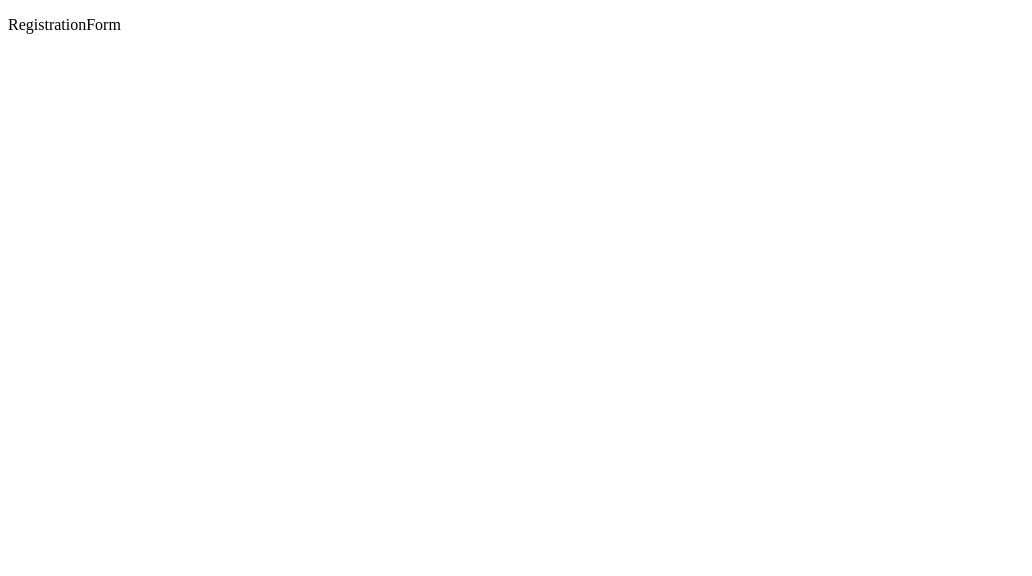
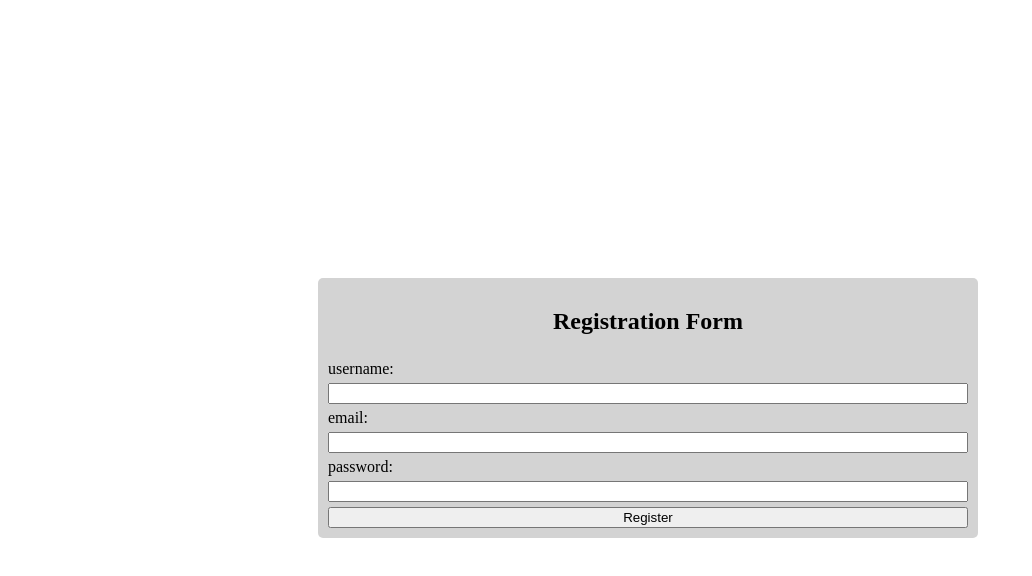
Before and after one commit to ortal124/web-final-UI, a React (Vite) app in the folder web-final-ui/: page / in a window 1280 px wide. Shown: the top 576 px of the page, without its empty margins (0-1032 px from the left). Built offline with nearby package versions, Linux system fonts and the light colour scheme.

Commit message:
add basic registration with server communication

```diff
--- a/web-final-ui/package.json
+++ b/web-final-ui/package.json
@@ -10,11 +10,14 @@
     "preview": "vite preview"
   },
   "dependencies": {
+    "@hookform/resolvers": "^3.10.0",
     "@react-oauth/google": "^0.12.1",
     "axios": "^1.7.9",
     "jwt-decode": "^4.0.0",
     "react": "^18.3.1",
-    "react-dom": "^18.3.1"
+    "react-dom": "^18.3.1",
+    "react-hook-form": "^7.54.2",
+    "zod": "^3.24.1"
   },
   "devDependencies": {
     "@eslint/js": "^9.17.0",
--- a/web-final-ui/src/components/RegistrationForm.tsx
+++ b/web-final-ui/src/components/RegistrationForm.tsx
@@ -1,10 +1,81 @@
+import { zodResolver } from '@hookform/resolvers/zod'
 import { FC } from 'react'
+import { useForm } from 'react-hook-form'
+import z from 'zod'
+import { User } from '../services/intefaces/user';
+import userService from '../services/auth_service';
+
+const schema = z.object({
+    username: z
+        .string()
+        .nonempty("Username is required")
+        .min(3, "Username must be at least 3 characters")
+        .regex(/^[a-zA-Z0-9]+$/, "Username can only contain letters and numbers"),
+    password: z
+        .string()
+        .nonempty("Password is required")
+        .min(5, "Password must be at least 5 characters long"),
+    email: z
+        .string()
+        .nonempty("Email is required")
+        .email("Email must be in a valid format"),
+});
+
+type RegisterFormData = z.infer<typeof schema>
 
 const RegistrationForm: FC = () => {
+    const { register, handleSubmit, formState: { errors } }
+    = useForm<RegisterFormData>({ resolver: zodResolver(schema), mode: 'onChange' });
+
+    const onSubmit = (data: RegisterFormData) => {
+        console.log(data)
+        const user: User = {
+            username: data.username,
+            email: data.email,
+            password: data.password,
+        }
+        const { request } = userService.register(user)
+        request.then((response) => {
+            console.log(response.data)
+        }).catch((error) => {
+            console.error(error)
+        })
+    }
+
     return (
-      <p className="read-the-docs">
-        RegistrationForm
-      </p>
+        <form onSubmit={handleSubmit(onSubmit)} >
+            <div style={{
+                display: 'flex',
+                justifyContent: 'center',
+                alignItems: 'center',
+                height: '100vh',
+                width: '100vw'
+            }}>
+                <div style={{
+                    display: 'flex',
+                    flexDirection: 'column',
+                    backgroundColor: 'lightgray',
+                    padding: '10px',
+                    margin: '10px',
+                    borderRadius: '5px',
+                    width: '50%',
+                    justifyContent: 'center',
+                    gap: '5px'
+                }}>
+                    <h2 style={{ alignSelf: 'center' }}>Registration Form</h2>
+                    <label>username:</label>
+                    <input {...register("username")} type="text" className='form-control' />
+                    {errors.username && <p className='text-danger'>{errors.username.message}</p>}
+                    <label>email:</label>
+                    <input {...register("email")} type="text" className='form-control' />
+                    {errors.email && <p className='text-danger'>{errors.email.message}</p>}
+                    <label>password:</label>
+                    <input {...register("password")} type="password" className='form-control' />
+                    {errors.password && <p className='text-danger'>{errors.password.message}</p>}
+                    <button type="submit" className="btn btn-outline-primary mt-3" >Register</button>
+                </div>
+            </div>
+        </form>
     )
 }
 
```
Also changed, not shown: 1 other file (tests, documents, lock files or other folders).
